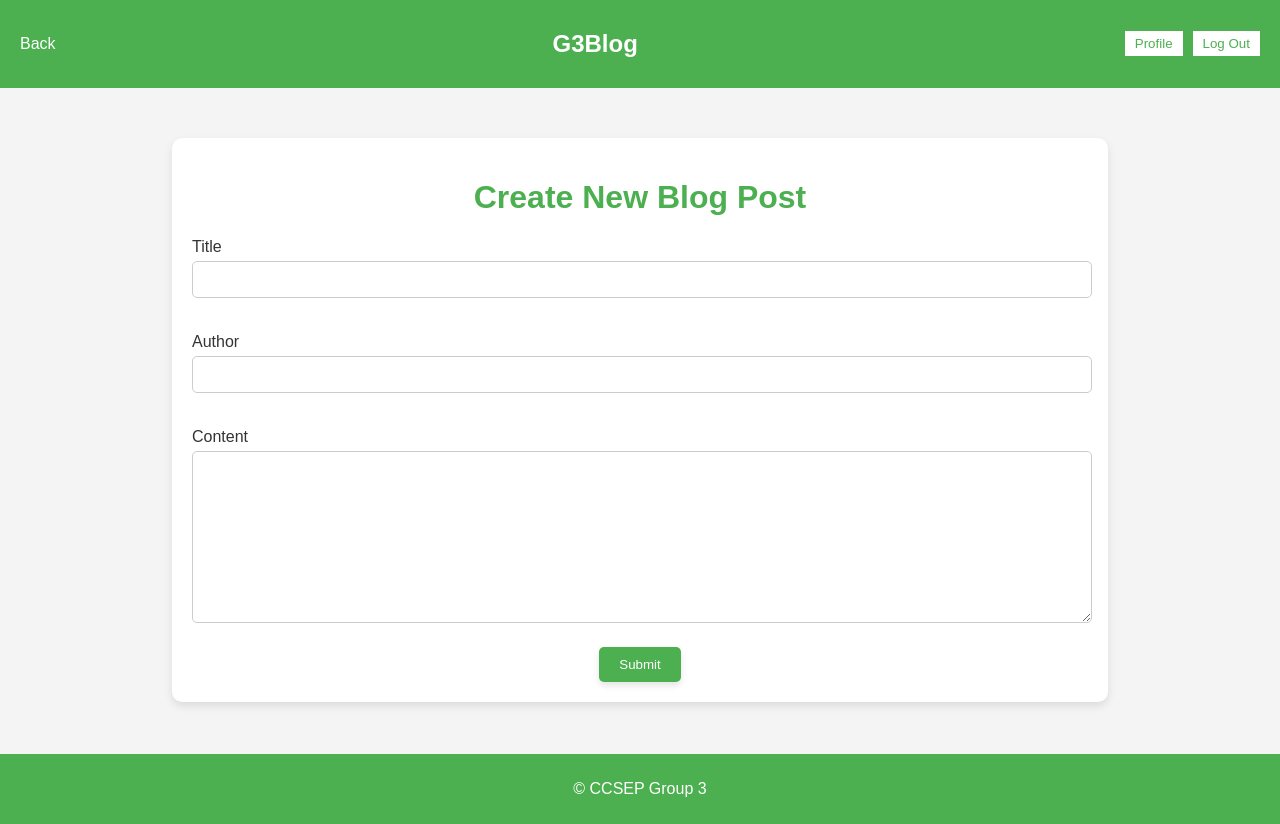
After one commit to GashDarnit/CCSEP_Assignment1, a PHP site: page /Pages/New_Post.php in a window 1280 px wide. The commit adds this page. Run offline with PHP 8.4, Linux system fonts and the light colour scheme.

```diff
--- /dev/null
+++ b/CSS/newpost.css
@@ -0,0 +1,110 @@
+body {
+  font-family: Arial, sans-serif;
+  background-color: #f4f4f4;
+  margin: 0;
+  padding: 0;
+}
+
+header,
+footer {
+  background-color: #4caf50;
+  color: white;
+  text-align: center;
+  padding: 10px 0;
+}
+
+nav {
+  display: flex;
+  justify-content: space-between;
+  align-items: center;
+  padding: 0 20px;
+}
+
+nav ul {
+  list-style: none;
+  margin: 0;
+  padding: 0;
+  display: flex;
+}
+
+nav ul li {
+  margin-right: 20px;
+}
+
+nav ul li a {
+  color: white;
+  text-decoration: none;
+}
+
+.account-buttons {
+  display: flex;
+}
+
+.account-buttons button {
+  margin-left: 10px;
+  background-color: white;
+  color: #4caf50;
+  border: none;
+  padding: 5px 10px;
+  cursor: pointer;
+}
+
+main {
+  height: 77vh;
+}
+
+.container {
+  max-width: 70vw;
+  margin: 50px auto;
+  padding: 20px;
+  background-color: #fff;
+  border-radius: 10px;
+  box-shadow: 0 4px 8px rgba(0, 0, 0, 0.1);
+}
+
+h1 {
+  text-align: center;
+  color: #4caf50;
+}
+
+label {
+  display: block;
+  margin: 15px 0 5px;
+  color: #333;
+}
+
+input[type="text"],
+textarea {
+  width: 98%;
+  padding: 10px;
+  margin-bottom: 20px;
+  border: 1px solid #ccc;
+  border-radius: 5px;
+}
+
+textarea {
+  height: 150px;
+}
+
+.button-container {
+  text-align: center;
+}
+
+.btn {
+  background-color: #4caf50;
+  color: white;
+  padding: 10px 20px;
+  border: none;
+  border-radius: 5px;
+  cursor: pointer;
+  box-shadow: 0 4px 6px rgba(0, 0, 0, 0.1);
+  transition: background-color 0.3s ease;
+}
+
+.btn:hover {
+  background-color: #45a049;
+}
+
+.btn:active {
+  background-color: #388e3c;
+}
--- /dev/null
+++ b/Pages/New_Post.php
@@ -0,0 +1,50 @@
+<!DOCTYPE html>
+<html lang="en">
+    <head>
+        <meta charset="UTF-8">
+        <meta name="viewport" content="width=device-width, initial-scale=1.0">
+        <link rel="stylesheet" href="../CSS/newpost.css" />
+        <title>CCSEP_VulWeb_NewPost</title>
+    </head>
+    <body>
+        <input type="hidden" value="">
+        <header>
+            <nav>
+                <ul>
+                    <li><a href="javascript:history.back()">Back</a></li>
+                </ul>
+                <div>
+                    <h2>G3Blog</h2>
+                </div>
+                <div class="account-buttons">
+                    <button>Profile</button>
+                    <a href="../index.php">
+                        <button>Log Out</button>
+                    </a>
+                </div>
+            </nav>
+        </header>
+        <main>
+            <div class="container">
+                <h1>Create New Blog Post</h1>
+                <form>
+                    <label for="title">Title</label>
+                    <input type="text" id="title" name="title" required>
+
+                    <label for="author">Author</label>
+                    <input type="text" id="author" name="author" required>
+
+                    <label for="content">Content</label>
+                    <textarea id="content" name="content" required></textarea>
+
+                    <div class="button-container">
+                        <button type="submit" class="btn">Submit</button>
+                    </div>
+                </form>
+            </div>
+        </main>
+        <footer>
+            <p>&copy; CCSEP Group 3</p>
+        </footer>
+    </body>
+</html>
--- a/index.php
+++ b/index.php
@@ -45,12 +45,12 @@
                             case 1:
                                 echo "<p>Login Successful!</p>";
                                 // go to logged in page
-                                redirect('Pages/Home_User.php');
+                                redirect("Pages/Home_User.php?user=$username");
                                 break;
                             case 2:
                                 echo "<p>Login Successful!</p>";
                                 // go into admin page
-                                redirect('Pages/Home_Admin.php');
+                                redirect("Pages/Home_Admin.php?user=$username");
                                 break;
                             case -1:
                                 echo "<p>Username is Invalid!</p>";
```
Also changed, not shown: CSS/homepage.css (+29 -2 lines), Data/dbUser.php (+27 -2 lines), Pages/Home_Admin.php (+32 -53 lines), Pages/Home_User.php (+46 -7 lines), Data/Database.db.
